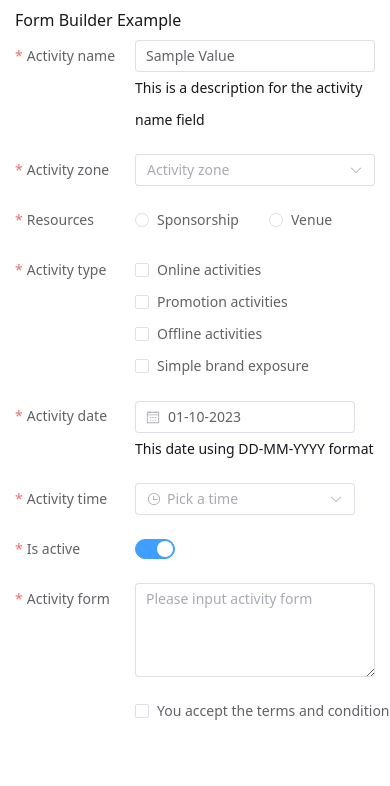
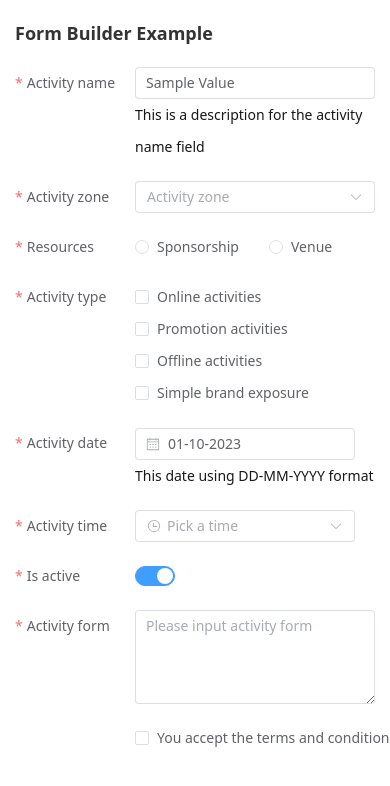
Before and after one commit to Friske2/FormBuilder, a Vue app: page / in a window 390 px wide. Shown: the top 786 px of the page. Built offline with nearby package versions, Linux system fonts and the light colour scheme.

Commit message:
Add title styles and responsive adjustments to app.css

```diff
--- a/src/assets/app.css
+++ b/src/assets/app.css
@@ -30,3 +30,23 @@
         max-width: none;
     }
 }
+
+.title {
+    font-size: 24px;
+    font-weight: bold;
+    text-align: left;
+    margin: 20px 0;
+    color: #333;
+}
+
+@media (max-width: 768px) {
+    .title {
+        font-size: 20px;
+    }
+}
+
+@media (max-width: 576px) {
+    .title {
+        font-size: 18px;
+    }
+}
```
